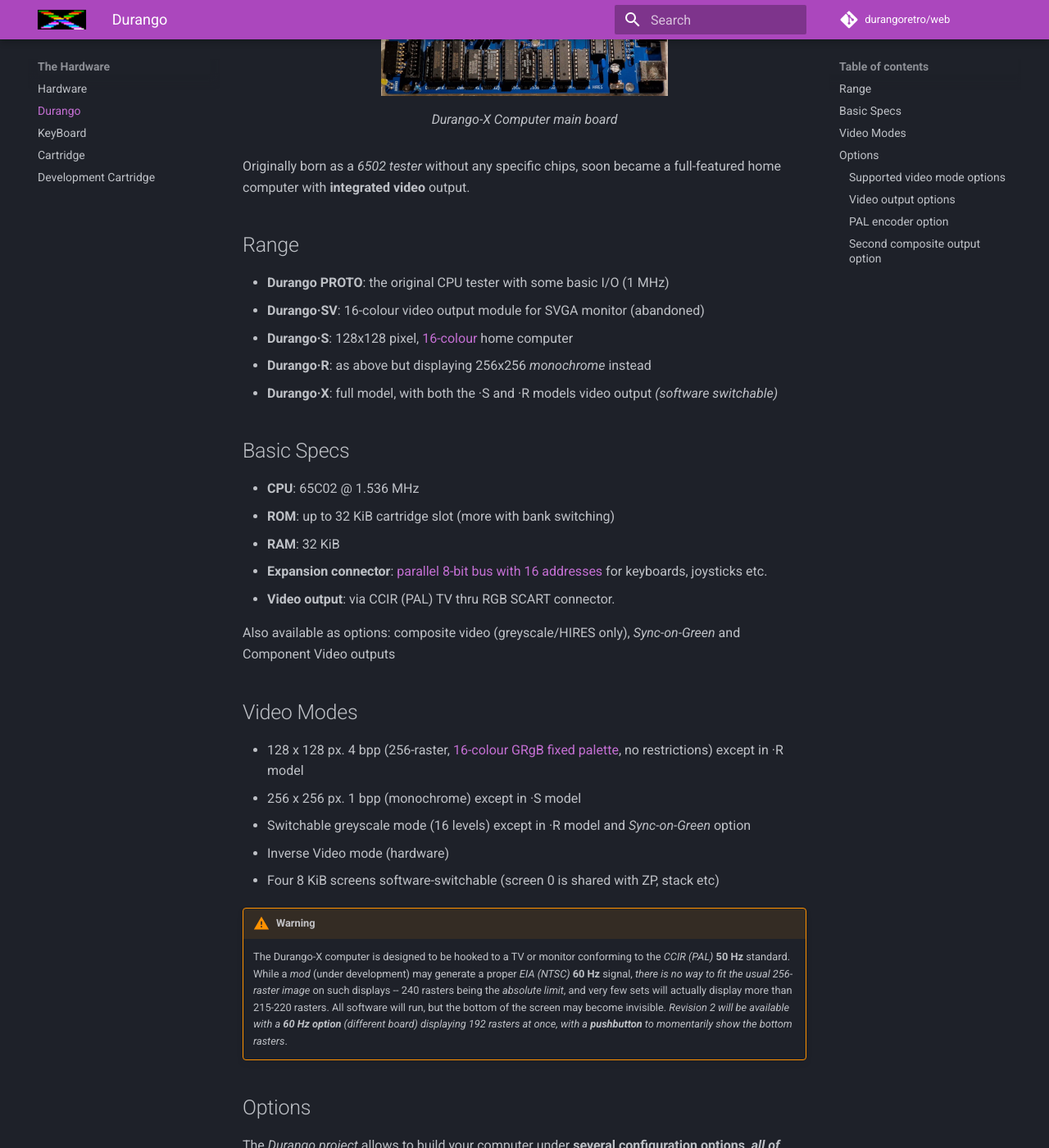
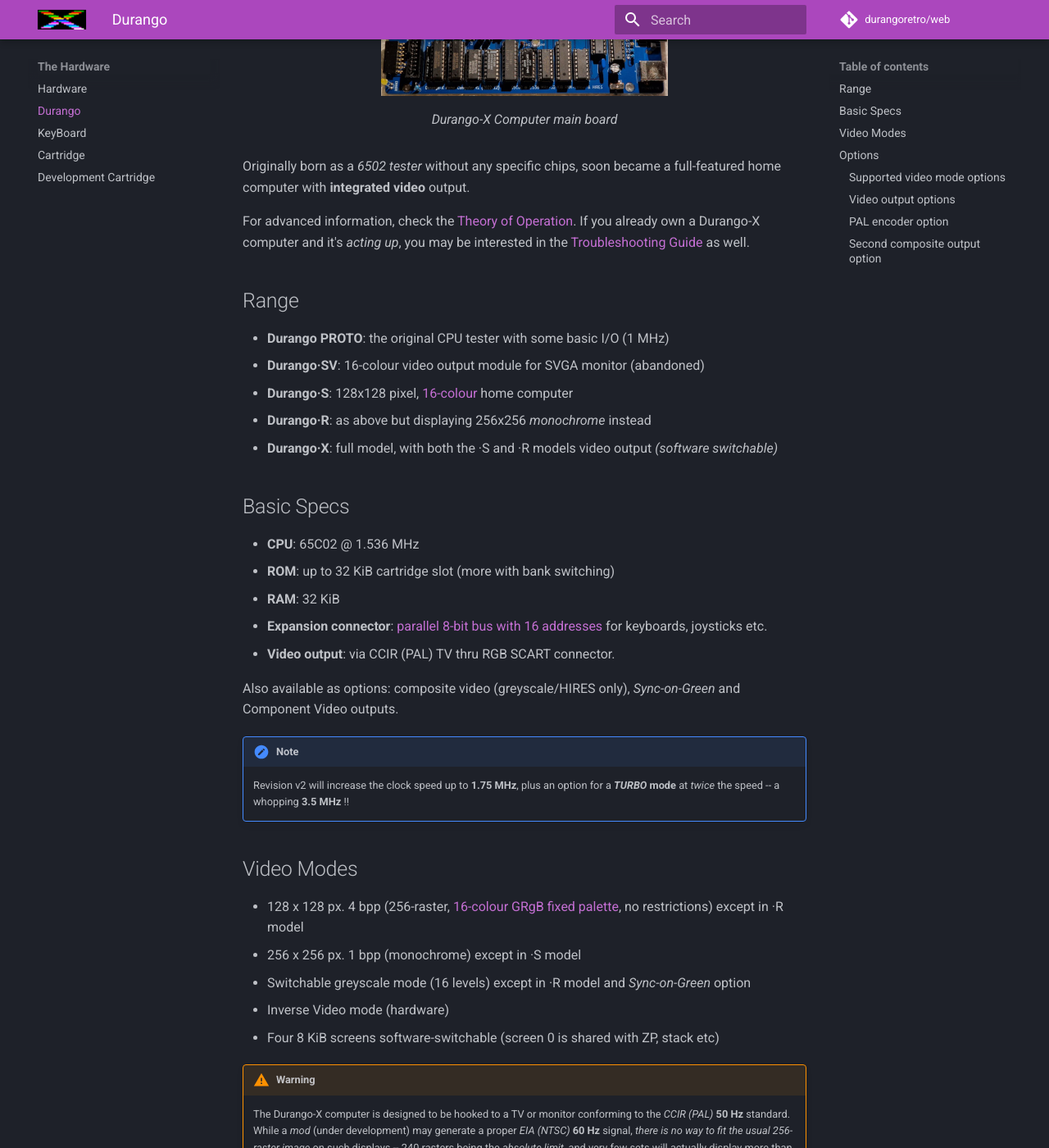
Before and after one commit to durangoretro/web, an MkDocs documentation site: the page built from docs/hardware/durango.md, in a window 1280 px wide and 1400 px high, scrolled down 376 px. Shown: the whole window at 82% size. Built offline with MkDocs 1.6.1 and Material for MkDocs 9.7.7, drawn with Linux system fonts in a browser that asks for light colours; comment, search, counter and statistics services are not loaded; some of the changed text lies outside the part shown.

Commit message:
Add link to theory of operation

```diff
--- a/docs/hardware/durango.md
+++ b/docs/hardware/durango.md
@@ -6,6 +6,8 @@
 </figure>
 
 Originally born as a _6502 tester_ without any specific chips, soon became a full-featured home computer with **integrated video** output.
+
+For advanced information, check the [Theory of Operation](theory.md). If you already own a Durango-X computer and it's _acting up_, you may be interested in the [Troubleshooting Guide](../troubleshoot.md) as well.
 
 ## Range
 
@@ -23,7 +25,11 @@
 * **Expansion connector**: [parallel 8-bit bus with 16 addresses](exp_bus.md) for keyboards, joysticks etc.
 * **Video output**: via CCIR (PAL) TV thru RGB SCART connector.
 
-Also available as options: composite video (greyscale/HIRES only), _Sync-on-Green_ and Component Video outputs
+Also available as options: composite video (greyscale/HIRES only), _Sync-on-Green_ and Component Video outputs.
+
+!!! note
+
+	Revision v2 will increase the clock speed up to **1.75 MHz**, plus an option for a **_TURBO_ mode** at _twice_ the speed -- a whopping **3.5 MHz** !!
 
 ## Video Modes
 
@@ -36,6 +42,10 @@
 !!! warning
 
 	The Durango-X computer is designed to be hooked to a TV or monitor conforming to the _CCIR (PAL)_ **50 Hz** standard. While a _mod_ (under development) may generate a proper _EIA (NTSC)_ **60 Hz** signal, _there is no way to fit the usual 256-raster image_ on such displays -- 240 rasters being the _absolute limit_, and very few sets will actually display more than 215-220 rasters. All software will run, but the bottom of the screen may become invisible. _Revision 2 will be available with a **60 Hz option** (different board) displaying 192 rasters at once, with a **pushbutton** to momentarily show the bottom rasters_.
+
+!!! note
+
+	The _EIA_ (60 Hz) version of the revision v2 is expected to run at ~**1.5734 MHz** (with a _TURBO_ option of ~3.15 MHz)
 
 ## Options
 
```
